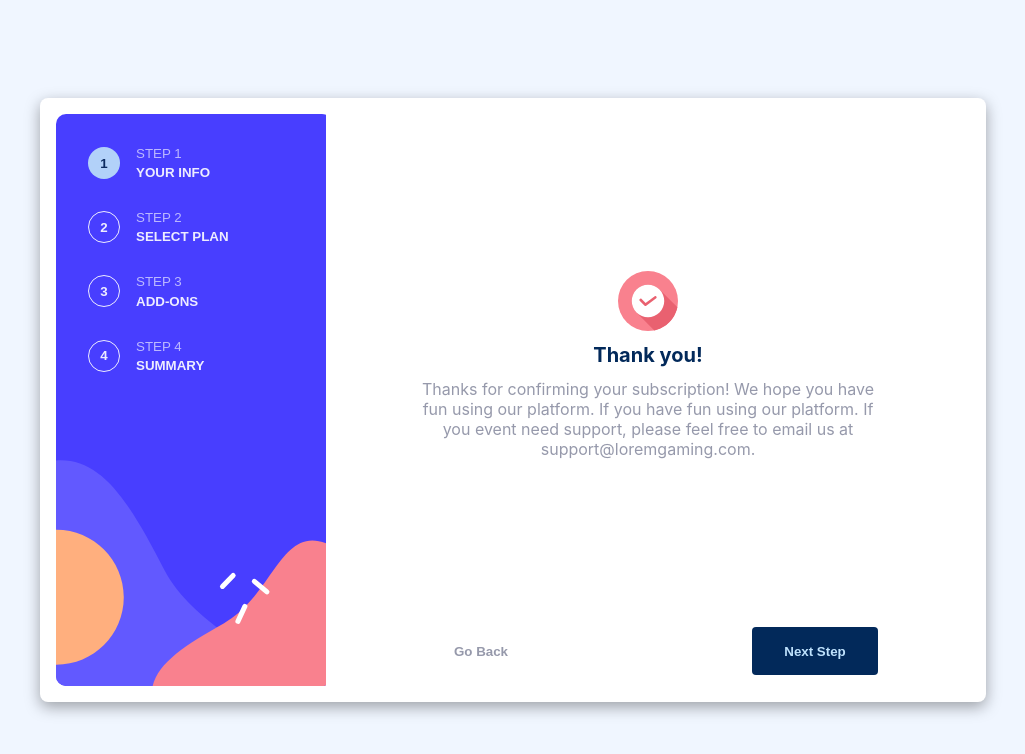
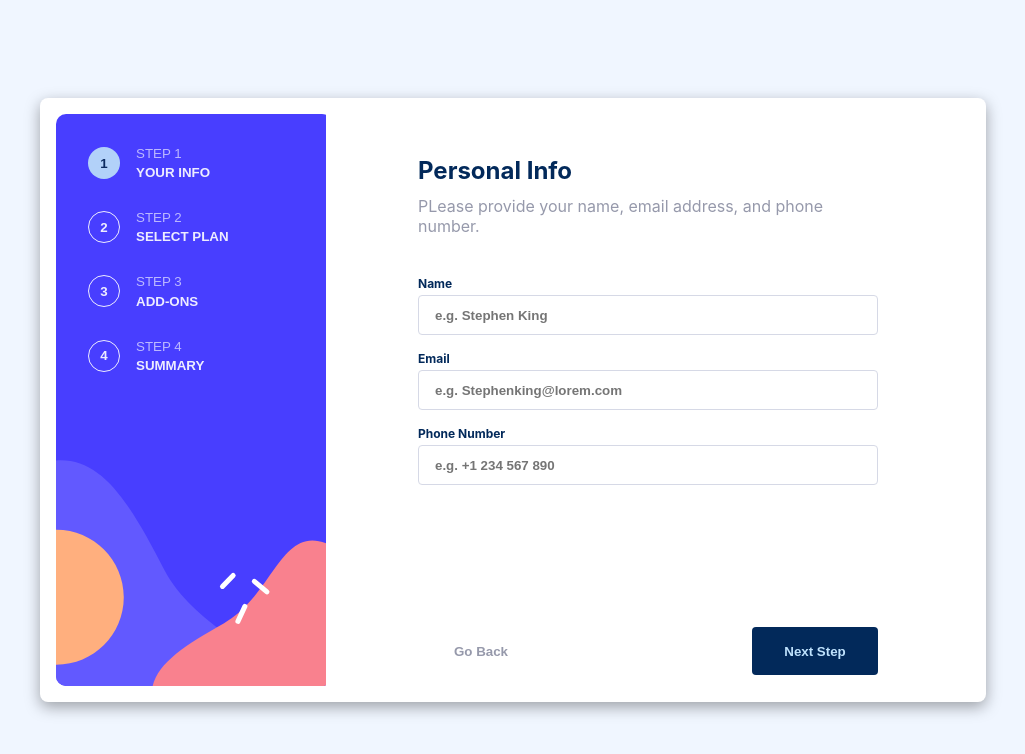
Before and after one commit to ArielGalvez/multi-step-form, a React (Create React App) app: page / in a window 1280 px wide. Shown: the top 754 px of the page, without its empty margins (127-1152 px from the left). Built offline with nearby package versions, Linux system fonts and the light colour scheme.

Commit message:
integrate with formik

```diff
--- a/package.json
+++ b/package.json
@@ -10,11 +10,13 @@
     "@types/node": "^16.18.12",
     "@types/react": "^18.0.27",
     "@types/react-dom": "^18.0.10",
+    "formik": "^2.2.9",
     "react": "^18.2.0",
     "react-dom": "^18.2.0",
     "react-scripts": "5.0.1",
     "typescript": "^4.9.5",
-    "web-vitals": "^2.1.4"
+    "web-vitals": "^2.1.4",
+    "yup": "^1.0.2"
   },
   "scripts": {
     "start": "react-scripts start",
--- a/src/App.tsx
+++ b/src/App.tsx
@@ -1,12 +1,12 @@
 import React from 'react';
 // import logo from './logo.svg';
 import './App.css';
-import Layout from './components/Layout/Layout';
+import { MultiStepContainer } from './components/MultiStepForm/MultiStep.container';
 
 function App() {
   return (
     <main className='App'>
-      <Layout />
+      <MultiStepContainer />
     </main>
   );
 }
--- a/src/components/Button/Button.tsx
+++ b/src/components/Button/Button.tsx
@@ -3,13 +3,15 @@ import "./styles.css";
 
 type ButtonProps = {
   text: string;
-  type: 'primary' | 'secondary';
+  type?: "button" | "submit" | "reset"
+  variant: 'primary' | 'secondary';
+  onClick?: () => void;
 };
 
 const Button: FC<ButtonProps> = (props) => {
-  const { text, type } = props;
+  const { text, type, variant, onClick } = props;
   return (
-    <button className={`button ${type}`}>
+    <button className={`button ${variant}`} type={type} onClick={onClick}>
       {text}
     </button>
   );
--- a/src/components/Form/Form.tsx
+++ b/src/components/Form/Form.tsx
@@ -1,5 +1,6 @@
 import React, { FC, ReactNode } from "react";
 import "./styles.css";
+import { Form as FormFormik } from 'formik'
 
 type FormProps = {
   title?: string;
--- a/src/components/InputText/InputText.tsx
+++ b/src/components/InputText/InputText.tsx
@@ -5,14 +5,24 @@ type InputTextProps = {
   name: string;
   label?: string;
   placeholder?: string;
+  value: string;
+  onChange: any;
+  errorMessage: string;
+  touched: boolean;
 };
 
 const InputText: FC<InputTextProps> = (props) => {
-  const { name, label, placeholder } = props;
+  const { name, label, placeholder, value, onChange, errorMessage, touched } = props;
+  const hasError = errorMessage && touched;
   return (
-    <div className="input_text">
-      <label htmlFor={name}>{label}</label>
-      <input name={name} type="text" placeholder={placeholder} />
+    <div className={`input_text ${hasError && 'error'}`}>
+      <div className="labels">
+        <label htmlFor={name}>{label}</label>
+        {hasError && (
+          <span className="error_text">{errorMessage}</span>
+        )}
+      </div>
+      <input name={name} type="text" placeholder={placeholder} value={value} onChange={onChange} />
     </div>
   );
 };
--- a/src/components/InputText/styles.css
+++ b/src/components/InputText/styles.css
@@ -19,3 +19,18 @@
   color: var(--Marine-blue);
   font-weight: 700;
 }
+
+.input_text.error input{
+  border: 1px solid red;
+}
+
+.labels {
+  display: flex;
+  justify-content: space-between;
+}
+
+.error_text {
+  font-size: 12px;
+  color: red;
+  font-weight: 700;
+}
--- /dev/null
+++ b/src/components/MultiStepForm/MultiStep.container.tsx
@@ -0,0 +1,52 @@
+import React, { useState } from "react";
+import * as Yup from "yup";
+import { Formik } from "formik";
+
+import { MultiStepForm } from "./MultiStepForm";
+import PersonalInfo from "../PersonalInfo/PersonalInfo";
+
+type Props = {};
+const phoneRegExp =
+  /^((\\+[1-9]{1,4}[ \\-]*)|(\\([0-9]{2,3}\\)[ \\-]*)|([0-9]{2,4})[ \\-]*)*?[0-9]{3,4}?[ \\-]*[0-9]{3,4}?$/;
+
+export const MultiStepContainer = (props: Props) => {
+  const [step, setStep] = useState(1);
+  const initialValues = {
+    name: "",
+    email: "",
+    phone: "",
+  };
+
+  const StepOneSchema = Yup.object().shape({
+    name: Yup.string().required("This field is required"),
+    email: Yup.string().required("This field is required"),
+    phone: Yup.string().matches(phoneRegExp, "Phone number is not valid"),
+  });
+  console.log(step);
+
+  const nextStep = () => {
+    if (step + 1 <= 5) {
+      setStep(step + 1);
+    }
+  };
+
+  const prevStep = () => {
+    if (step - 1 > 0) {
+      setStep(step - 1);
+    }
+  };
+
+  return (
+    <Formik
+      initialValues={initialValues}
+      onSubmit={() => nextStep()}
+      validationSchema={StepOneSchema}
+    >
+      {(props) => (
+        <MultiStepForm nextStep={nextStep} prevStep={prevStep}>
+          <PersonalInfo {...props} />
+        </MultiStepForm>
+      )}
+    </Formik>
+  );
+};
--- a/src/components/Layout/Layout.tsx
+++ b/src/components/MultiStepForm/MultiStepForm.tsx
@@ -1,3 +1,4 @@
+import { Form as FormFormik } from "formik";
 import React, { FC } from "react";
 import AddOns from "../AddOns/AddOns";
 import Button from "../Button/Button";
@@ -8,25 +9,30 @@ import Steps from "../Steps/Steps";
 import TankYou from "../TankYou/TankYou";
 import "./styles.css";
 
-const Layout: FC = () => {
+export interface MultiStepFormProps {
+  children: React.ReactNode;
+  prevStep: () => void;
+  nextStep: () => void;
+}
+
+export const MultiStepForm: FC<MultiStepFormProps> = (props) => {
+  const { children, prevStep } = props;
   return (
-    <div className="layout">
+    <FormFormik className="multi-step-form">
       <nav className="nav">
         <Steps />
       </nav>
       <section className="content-bg">
         <div className="content">
-          <TankYou />
+          {children}
         </div>
       </section>
       <section className="actions">
         <div className="buttons">
-          <Button text="Go Back" type="secondary" />
-          <Button text="Next Step" type="primary" />
+          <Button text="Go Back" variant="secondary" type="button" onClick={prevStep} />
+          <Button text="Next Step" variant="primary" type="submit" />
         </div>
       </section>
-    </div>
+    </FormFormik>
   );
 };
-
-export default Layout;
--- a/src/components/Layout/styles.css
+++ b/src/components/MultiStepForm/styles.css
@@ -1,4 +1,4 @@
-.layout {
+.multi-step-form {
   height: 100%;
   display: grid;
   grid-template-rows: 170px 1fr 70px;
@@ -44,7 +44,7 @@
 
 
 @media only screen and (min-width: 600px) {
-  .layout {
+  .multi-step-form {
     max-width: 946px;
     width: 100%;
     height: 604px;
--- a/src/components/PersonalInfo/PersonalInfo.tsx
+++ b/src/components/PersonalInfo/PersonalInfo.tsx
@@ -1,25 +1,52 @@
+import { FormikProps } from "formik";
 import React from "react";
 import Form from "../Form/Form";
 import InputText from "../InputText/InputText";
 
-type Props = {};
+interface PersonalInfoProps {
+  handleChange: FormikProps<{
+    name: string;
+    email: string;
+    phone: string;
+  }>["handleChange"];
+  values: { name: string; email: string; phone: string };
+  errors: any;
+  touched: any;
+}
 
-const PersonalInfo = (props: Props) => {
+const PersonalInfo: React.FC<PersonalInfoProps> = (props) => {
+  const { handleChange, values, errors, touched } = props;
   return (
     <Form
       title="Personal Info"
       description="PLease provide your name, email address, and phone number."
     >
-      <InputText name="name" label="Name" placeholder="e.g. Stephen King" />
+      <InputText
+        name="name"
+        label="Name"
+        placeholder="e.g. Stephen King"
+        value={values.name}
+        onChange={handleChange}
+        errorMessage={errors["name"]}
+        touched={touched["name"]}
+      />
       <InputText
         name="email"
         label="Email"
         placeholder="e.g. Stephenking@lorem.com"
+        value={values.email}
+        onChange={handleChange}
+        errorMessage={errors["email"]}
+        touched={touched["email"]}
       />
       <InputText
         name="phone"
         label="Phone Number"
         placeholder="e.g. +1 234 567 890"
+        value={values.phone}
+        onChange={handleChange}
+        errorMessage={errors["phone"]}
+        touched={touched["phone"]}
       />
     </Form>
   );
--- a/src/components/StepButton/StepButton.tsx
+++ b/src/components/StepButton/StepButton.tsx
@@ -12,7 +12,7 @@ const StepButton: FC<StepButtonProps> = (props) => {
   const { number, title, active = false, completed } = props;
   return (
     <li className="step_button">
-      <button className={`step_button__button ${active && "active"}`}>
+      <button className={`step_button__button ${active && "active"}`} type="button">
         <div className="step_button__number">{number}</div>
         <div className="step_button__content">
           <span>{`STEP ${number}`}</span>
```
Also changed, not shown: 1 other file (tests, documents, lock files or other folders).
